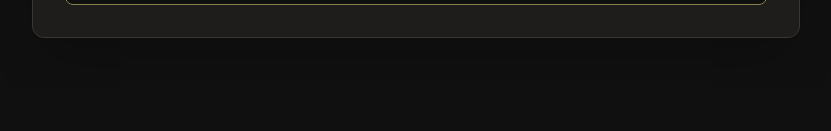
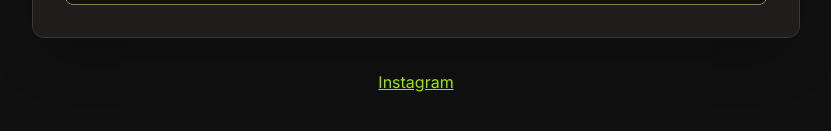
Before and after one commit to satohidetada/my-band-site, a Next.js app: page /contact in a window 1280 px wide. Shown: the part 1057-1188 px from the top of the page, without its empty margins (224-1055 px from the left). Before the commit the page ends 1143 px from the top, so only its background shows below. Built offline with nearby package versions, Linux system fonts and the light colour scheme.

Commit message:
Add Instagram link to Contact page

```diff
--- a/src/app/contact/page.tsx
+++ b/src/app/contact/page.tsx
@@ -93,6 +93,8 @@
           </p>
         </section>
       </main>
+
+      <a href="https://www.instagram.com/ultrchnvr" target="_blank" rel="noopener noreferrer" className="mt-8 inline-block text-lime-400 hover:text-orange-400 underline transition duration-150">Instagram</a>
     </div>
   );
 }
```
